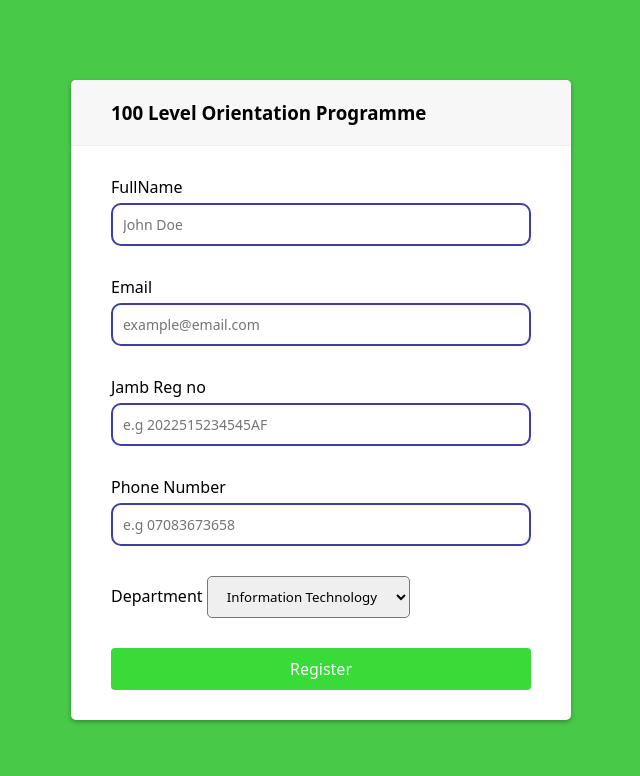
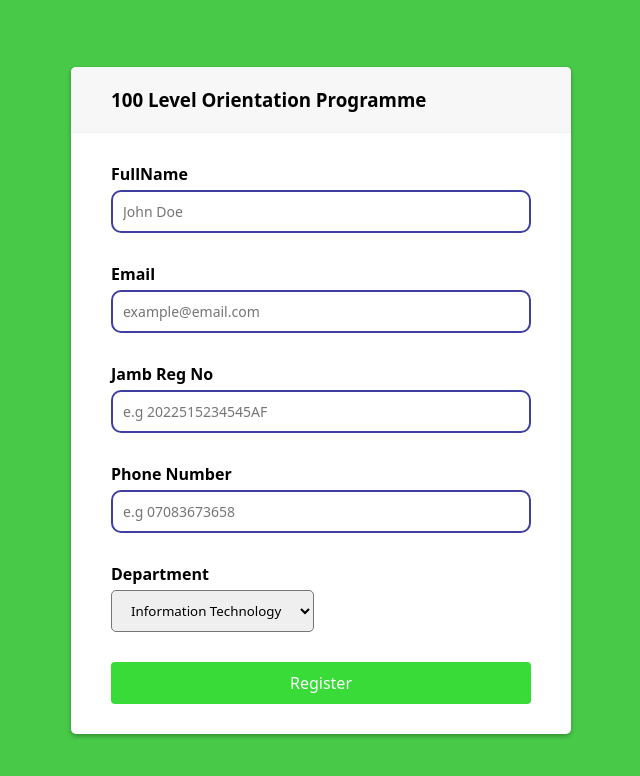
Before and after one commit to Codebox124/Uniosun-Orientation-Registration, a website: page src/index.html in a window 1280 px wide. Shown: the whole page, without its empty margins (319-959 px from the left). Drawn offline with Linux system fonts and the light colour scheme.

Commit message:
sherrif add js

```diff
--- a/src/index.html
+++ b/src/index.html
@@ -38,7 +38,7 @@
       </div>
 
       <div class="form-control">
-        <label>Jamb Reg no</label>
+        <label>Jamb Reg No</label>
         <input type="text" placeholder="e.g 2022515234545AF" id="reg-number" />
         <i class="fas fa-check-circle"></i>
         <i class="fas fa-exclamation-circle"></i>
@@ -54,14 +54,18 @@
       </div>
 
       <div class="form-control">
-        <label>Department</label>
+        <div>
+          <label>Department</label>
+        </div>
+       <div>
         <select  name="" id="department">
           <option value="Information Technology">Information Technology</option>
           <option value="Computer Science">Computer Science</option>
           <option value="Information System">Information System</option>
-          <option value="Cyber Security">Cyber Security</option>
+          <option value="Cyber Security">Cyber-Security</option>
           <option value="Software Engineering">Software Engineering</option>
         </select>
+       </div>
       </div>
 
 
--- a/src/style.css
+++ b/src/style.css
@@ -39,10 +39,14 @@ body {
 .form {
   padding: 30px 40px;
 }
+label{
+  font-weight: bold;
+}
 .form-control{
     margin-bottom: 10px;
     padding-bottom: 20px;
     position: relative;
+
 }
 .form-control label{
     display: inline-block;
@@ -116,3 +120,6 @@ select{
   flex-grow: 1;
   margin:10px  ;
 }
+.form-control div{
+  flex-grow: 1;
+}
```
